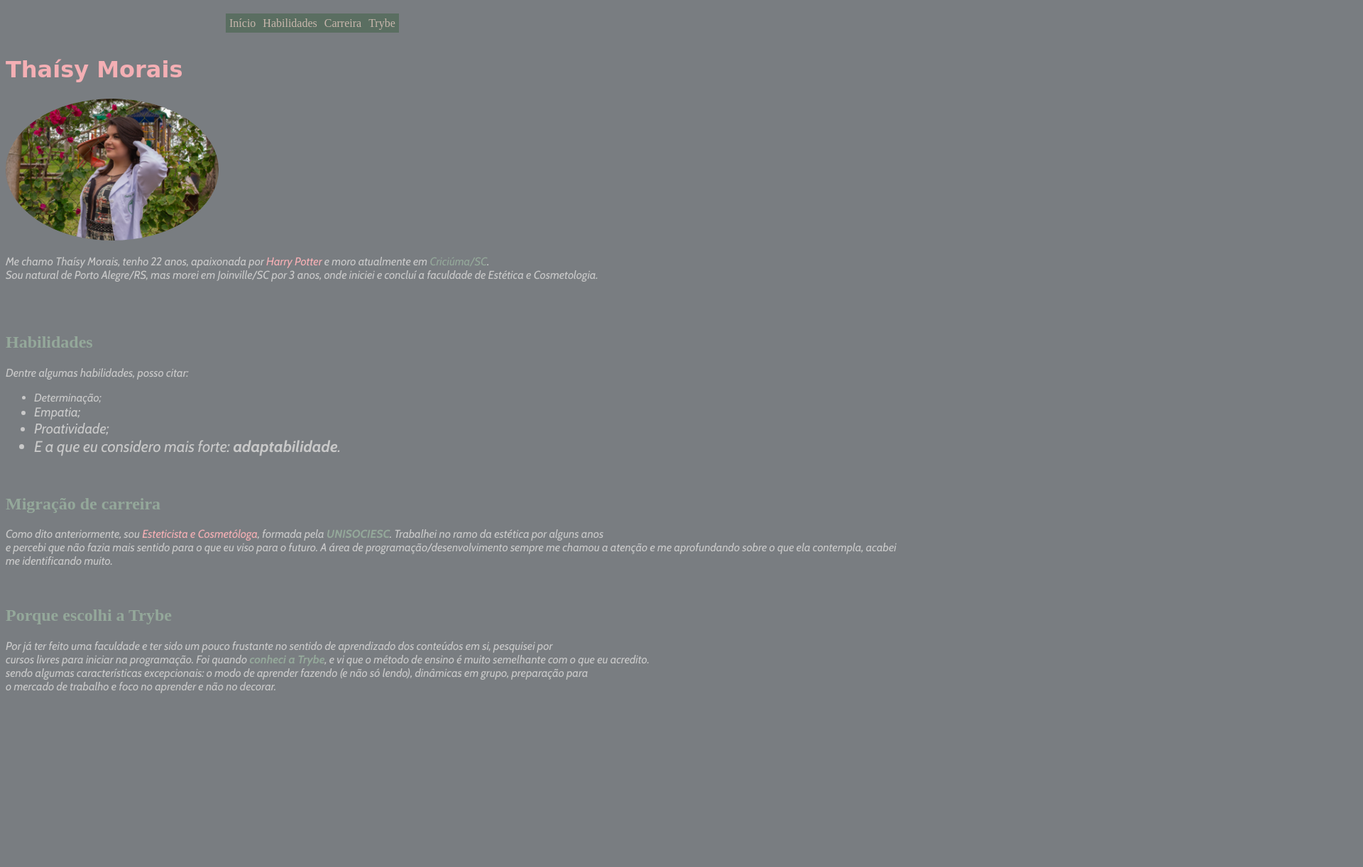
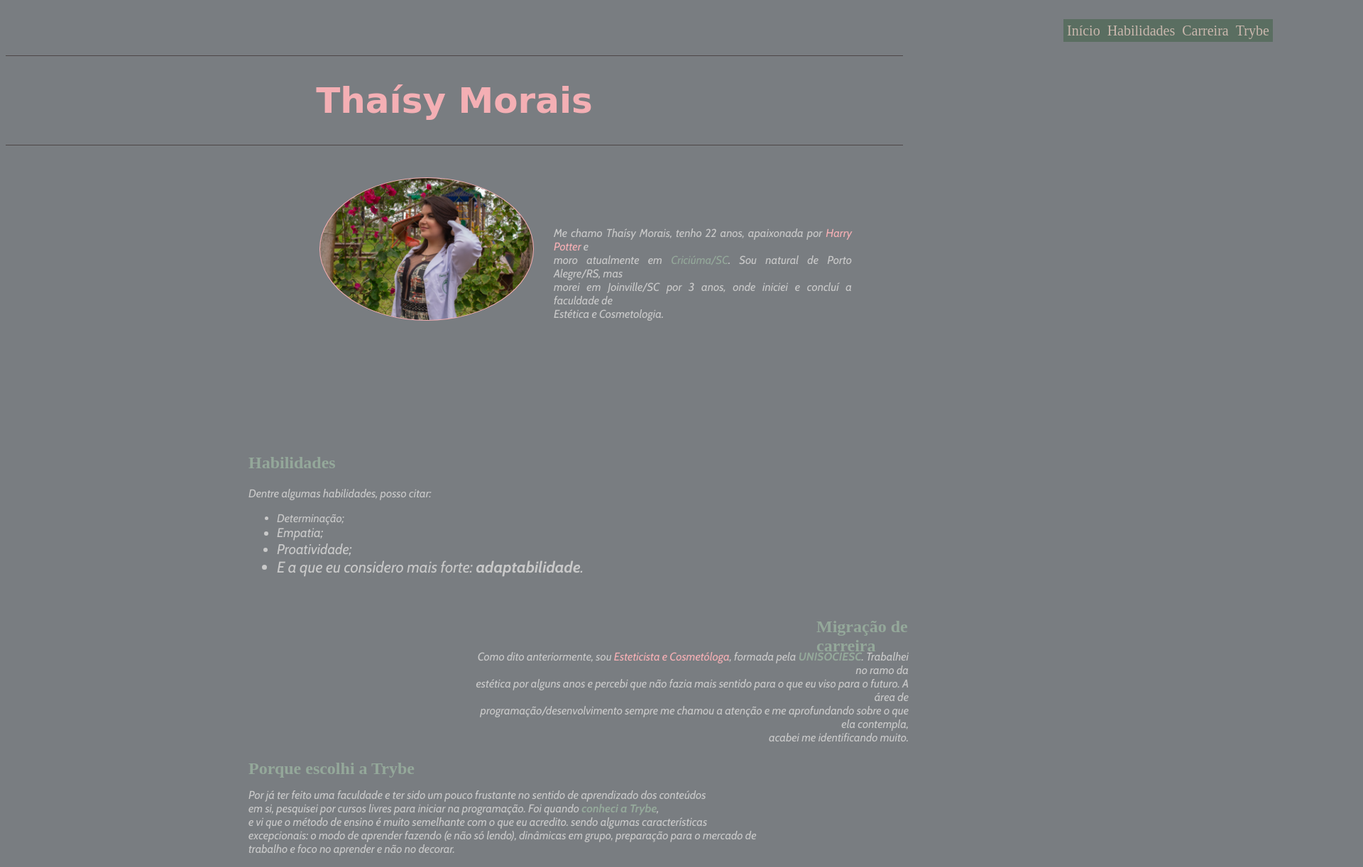
Before and after one commit to thaimorais/thaimorais.github.io, a plain HTML site: page index.html in a window 1280 px wide. Shown: the top 1222 px of the page at 71% size, 1920 px wide, since content can reach past the window. Before the commit the page ends 993 px from the top, so only its background shows below. Drawn offline with nearby package versions, Linux system fonts and the light colour scheme; a web font is replaced by a local one.

Commit message:
portfólio 3/4

```diff
--- a/index.html
+++ b/index.html
@@ -3,10 +3,7 @@
     <head>
     <meta charset="UTF-8">
     <link rel="stylesheet" type="text/css" href="style.css">
-    <style>
-
-    </style>
-        <ul id="marcação">
+            <ul id="marcação">
         <li><a href="#meunome" class="button1">Início</a></li>
         <li><a href="#Habilidades" class="button1">Habilidades</a></li>
         <li><a href="#Carreira" class="button1">Carreira</a></li>
@@ -15,36 +12,39 @@
         <title>Thaísy - Portfólio Trybe</title>
     </head>
     <body>
+        <div class="Inicio">
         <h1 id="meunome">Thaísy Morais</h1>
+        <div class="Inicio" id="bloco1">
         <img id="foto" src="thaisy.jpeg" alt="Foto na formatura da faculdade" width="300">
         <br>
-        <p class="fontesite">Me chamo Thaísy Morais, tenho 22 anos, apaixonada por <a href="https://www.wizardingworld.com/" target="-blank" class="Link"> Harry Potter</a></span> e moro atualmente em <span style="color: #94A89A">Criciúma/SC</span>.
-        <br>Sou natural de Porto Alegre/RS, mas morei em Joinville/SC por 3 anos,
-    onde iniciei e concluí a faculdade de Estética e Cosmetologia.</p>
+        <p class="fontesite descrição">Me chamo Thaísy Morais, tenho 22 anos, apaixonada por <a href="https://www.wizardingworld.com/" target="-blank" class="Link"> Harry Potter</a></span> e <br>moro atualmente em <span style="color: #94A89A">Criciúma/SC</span>.
+        Sou natural de Porto Alegre/RS, mas <br>morei em Joinville/SC por 3 anos,
+    onde iniciei e concluí a faculdade de <br>Estética e Cosmetologia.</p>
+    </div></div><br>
+        <br>
     <br>
     <br>
-    <h2 class="Subtitulo" id="Habilidades"> Habilidades</h2>
+    <br>
+    <div class="Habilidades">
+    <h2 class="Subtitulo"> Habilidades</h2>
     <p class="fontesite">Dentre algumas habilidades, posso citar:</p>
     <ul>
         <li class="Lista1 fontesite">Determinação;</li>
         <li class="Lista2 fontesite">Empatia;</li>
         <li class="Lista3 fontesite">Proatividade;</li>
-        <li class="Lista4 fontesite">E a que eu considero mais forte: <strong>adaptabilidade</strong>.</li>
+        <li class="Lista4 fontesite">E a que eu considero mais forte: <strong>adaptabilidade</strong>.</li></div>
     </ul><br>
     <h2 class="Subtitulo" id="Carreira">Migração de carreira</h2>
+    <div class="Carreira">
     <p class="fontesite">Como dito anteriormente, sou <a href="#foto" class="Link">Esteticista e Cosmetóloga</a>, formada pela <strong><span style="color: #94A89A;"> UNISOCIESC</strong></span>.
-    Trabalhei no ramo da estética por alguns anos <br>e percebi que não fazia mais sentido
-para o que eu viso para o futuro.
-    A área de <em>programação/desenvolvimento</em> sempre me chamou
-    a atenção e me aprofundando sobre o que ela contempla, acabei me identificando muito.</p>
+    Trabalhei no ramo da <br>estética por alguns anos e percebi que não fazia mais sentido para o que eu viso para o futuro.
+    A área de <br><em>programação/desenvolvimento</em> sempre me chamou a atenção e me aprofundando sobre o que ela contempla, <br>acabei me identificando muito.</div></p>
     <br>
     <h2 class="Subtitulo" id="Trybe">Porque escolhi a Trybe</h2>
-    <p class="fontesite">Por já ter feito uma faculdade e ter sido um pouco frustante no sentido de
-aprendizado dos conteúdos em si, pesquisei por <br>cursos livres para iniciar na programação.
-Foi quando <strong><span style="color: #94A89A;">conheci a Trybe</strong></span>, e vi que o <em>método de ensino</em> é muito semelhante com o que eu acredito.<br>
-sendo algumas características excepcionais: o modo de aprender fazendo (e não só lendo), dinâmicas em grupo, preparação para <br>
-o mercado de trabalho e foco no aprender e não no decorar.
-
-    </p>
+    <div class="Trybe">
+    <p class="fontesite">Por já ter feito uma faculdade e ter sido um pouco frustante no sentido de aprendizado dos conteúdos<br> em si, pesquisei por cursos livres para iniciar na programação.
+Foi quando <strong><span style="color: #94A89A;">conheci a Trybe</strong></span>, <br> e vi que o <em>método de ensino</em> é muito semelhante com o que eu acredito.
+sendo algumas características <br>excepcionais: o modo de aprender fazendo (e não só lendo), dinâmicas em grupo, preparação para o mercado de <br>trabalho e foco no aprender e não no decorar.</div>
+</p>
     </body>
 </html>
--- a/style.css
+++ b/style.css
@@ -8,13 +8,18 @@
         }
         #meunome {
             font-family: 'Send Flowers', cursive;
+            font-size: 50px;
+            text-align: center;
         }
+
         .fontesite {
             font-family: 'Cabin', sans-serif;
         }
+
         body {
         background-color: #797D81;
         }
+
         .Lista1 {
         font-size: 16px;
         }
@@ -27,26 +32,85 @@
         .Lista4 {
             font-size: 22px;
         }
+
         .Subtitulo {
             color: #94A89A;
         }
+
         #foto {
             border-radius: 80% 80%;
+            position: absolute;
+            left: 450px;
+            padding: 1px;
+            background-color: #F4AFB4;
+            top: 250px;
         }
+        .button1:hover {
+            color: white;
+            text-decoration: underline;
+        }
+
         .button1 {
             color: #C9B7AD;
             background-color: #5a6e61;
             padding: 5px;
-            line-height: 30px;
+            line-height: 50px;
             text-decoration: none;
+            font-size: 20px;
         }
         #marcação {
             list-style-type: none;
             display: inline-flex;
-            margin: 0px 300px;
+            margin: 0px 1480px;
             padding: 10px;
         }
         .Link {
            color: #F4AFB4;
            text-decoration: none;
         }
+        .Link:hover {
+            color: #94A89A;
+            text-decoration: underline;
+        }
+        div.Inicio {
+            border-top: 1px solid rgb(77, 71, 71);
+            height: 450px;
+            text-align: center;
+        }
+
+        .descrição {
+            left: 700px;
+            position: absolute;
+            text-align: justify;
+            padding: 80px;
+        }
+
+        div.Habilidades {
+            left: 350px;
+            position: absolute;
+        }
+
+        div.Carreira {
+            position: absolute;
+            top: 900px;
+            left: 670px;
+            text-align:end;
+        }
+
+        #Carreira {
+            position: absolute;
+            top: 850px;
+            left: 1150px;
+        }
+
+        #Trybe {
+            position: absolute;
+            top: 1050px;
+            left: 350px;
+        }
+
+        div.Trybe {
+            position: absolute;
+            top: 1095px;
+            left: 350px;
+        }
```
